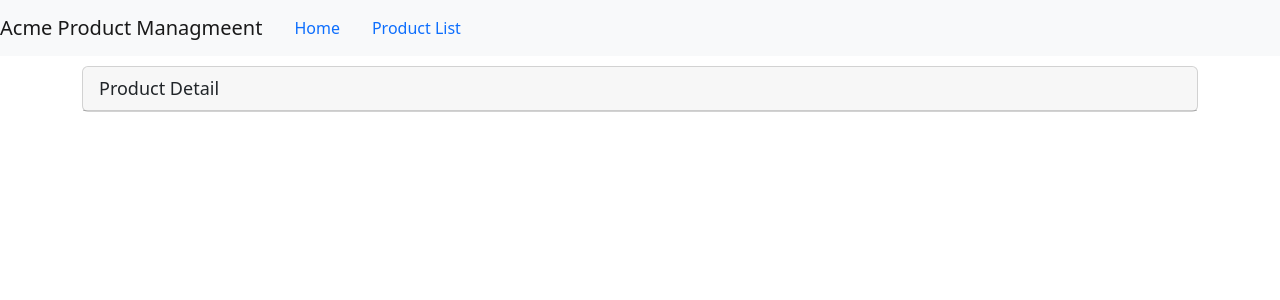
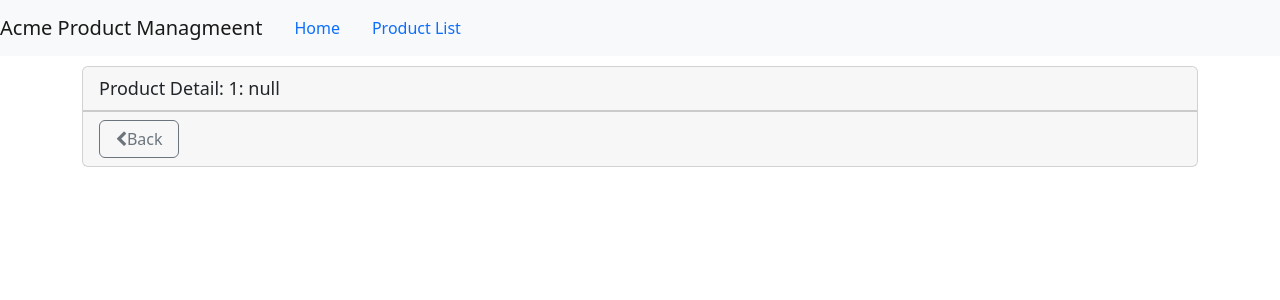
Before and after one commit to NTaCode/apm-new, an Angular app: page /products/1 in a window 1280 px wide. Shown: the top 300 px of the page. Built offline with nearby package versions, Linux system fonts and the light colour scheme.

Commit message:
Section 12 : Navigation and Routing Additional Techniques

```diff
--- a/src/app/app.module.ts
+++ b/src/app/app.module.ts
@@ -10,6 +10,7 @@ import { StarComponent } from './shared/star.component';
 import { ProductDetailComponent } from './products/product-detail.component';
 import { WelcomeComponent } from './home/welcome.component';
 import { RouterModule } from '@angular/router';
+import { ProductDetailGuard } from './products/product-detail.guard';
 @NgModule({
   declarations: [
     AppComponent,
@@ -25,7 +26,11 @@ import { RouterModule } from '@angular/router';
     HttpClientModule,
     RouterModule.forRoot([
       {path: 'products',component:ProductListComponent},
-      {path:'products/:id',component:ProductDetailComponent},
+      {
+        path:'products/:id',
+        canActivate:[ProductDetailGuard],
+        component:ProductDetailComponent
+      },
       {path:'welcome',component:WelcomeComponent},
       {path:'',redirectTo:'welcome',pathMatch:'full'},
       {path:'**',redirectTo:'welcome',pathMatch:'full'}
--- a/src/app/products/product-detail.component.html
+++ b/src/app/products/product-detail.component.html
@@ -1,5 +1,12 @@
 <div class='card'>
     <div class='card-header'>
-      {{pageTitle}}
+      {{pageTitle + ': '+product?.productName}}
+    </div>
+    <div class="card-footer">
+    <button class='btn btn-outline-secondary'
+    style='width:80px'
+    (click)='onBack()'>
+    <i class='fa fa-chevron-left'></i>Back
+    </button>
     </div>
   </div>
--- a/src/app/products/product-detail.component.ts
+++ b/src/app/products/product-detail.component.ts
@@ -1,5 +1,6 @@
 import { Component, OnInit } from '@angular/core';
-
+import { ActivatedRoute, Router } from '@angular/router';
+import { IProduct } from './product';
 @Component({
 
   templateUrl: './product-detail.component.html',
@@ -7,9 +8,15 @@ import { Component, OnInit } from '@angular/core';
 })
 export class ProductDetailComponent implements OnInit {
 pageTitle:string='Product Detail';
-  constructor() { }
+product:IProduct | undefined;
+  constructor(private route:ActivatedRoute,private router:Router) { }
 
   ngOnInit(): void {
+    const id=Number(this.route.snapshot.paramMap.get('id'));
+    this.pageTitle+=`: ${id}`
   }
 
+  onBack():void {
+    this.router.navigate(['/products'])
+  }
 }
--- /dev/null
+++ b/src/app/products/product-detail.guard.ts
@@ -0,0 +1,24 @@
+import { Injectable } from '@angular/core';
+import { ActivatedRouteSnapshot, CanActivate, Router, RouterStateSnapshot, UrlTree } from '@angular/router';
+import { Observable } from 'rxjs';
+
+@Injectable({
+  providedIn: 'root'
+})
+export class ProductDetailGuard implements CanActivate {
+
+  constructor(private router:Router){}
+
+  canActivate(
+    route: ActivatedRouteSnapshot,
+    state: RouterStateSnapshot): Observable<boolean | UrlTree> | Promise<boolean | UrlTree> | boolean | UrlTree {
+    const id=Number(route.paramMap.get('id'));
+    if(isNaN(id)||id<1){
+      alert('Invalid product id');
+      this.router.navigate(['/products']);
+      return false;
+    }
+      return true;
+  }
+
+}
--- a/src/app/products/product-list.component.html
+++ b/src/app/products/product-list.component.html
@@ -39,7 +39,11 @@
                             [style.width.px]="imageWitdth"
                             [style.margin.px]='imageMargin'>
                         </td>
-                        <td>{{ product.productName }}</td>
+                        <td>
+                        <a [routerLink]="['/products',product.productId]">
+                          {{ product.productName }}
+                        </a>
+                        </td>
                         <td>{{ product.productCode | lowercase | convertToSpaces:'-'}}</td>
                         <td>{{ product.releaseDate }}</td>
                         <td>{{product.price | currency:'EUR':'symbol':'1.2-2' }}</td>
```
Also changed, not shown: 1 other file (tests, documents, lock files or other folders).
